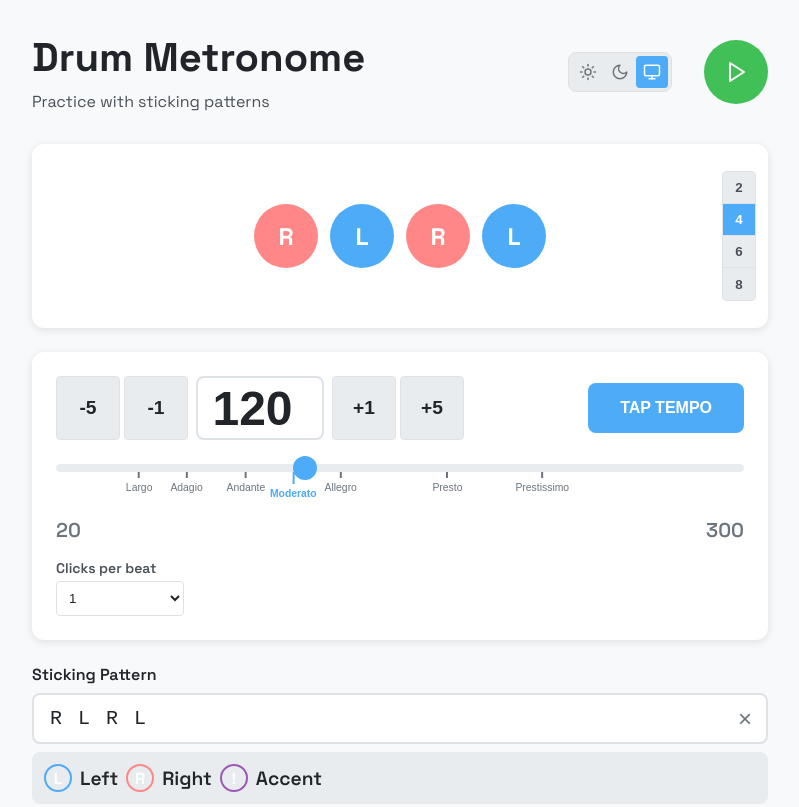
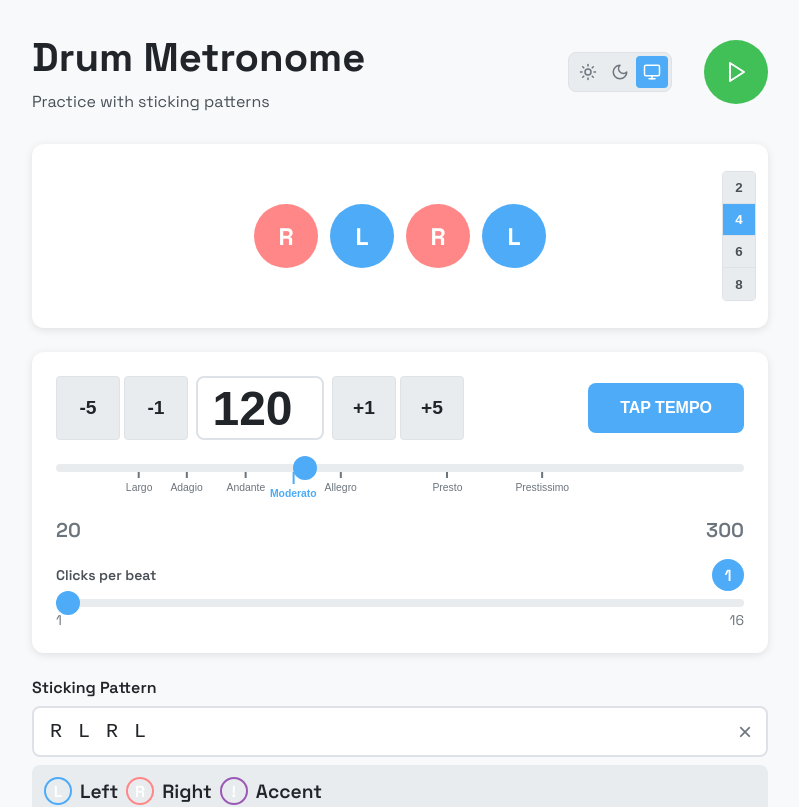
Before and after one commit to emanuelet/drum-metronome, a Vue app: page / in a window 1280 px wide. Shown: the top 807 px of the page, without its empty margins (240-1039 px from the left). Built offline with nearby package versions, Linux system fonts and the light colour scheme.

Commit message:
Replace clicks dropdown with range slider and add drum patterns

```diff
--- a/src/components/PatternInput.vue
+++ b/src/components/PatternInput.vue
@@ -1,64 +1,60 @@
 <script setup lang="ts">
-import { computed, ref, watch } from "vue";
+import { ref, watch } from 'vue';
 
 const props = defineProps<{
   modelValue: string[];
 }>();
 
 const emit = defineEmits<{
-  "update:modelValue": [value: string[]];
+  'update:modelValue': [value: string[]];
 }>();
 
-const patternString = ref(props.modelValue.join(" "));
-const error = ref("");
+const patternString = ref(props.modelValue.join(' '));
+const error = ref('');
 
 watch(
   () => props.modelValue,
   (newVal) => {
-    patternString.value = newVal.join(" ");
+    patternString.value = newVal.join(' ');
   },
-  { deep: true },
+  { deep: true }
 );
-
-const isValid = computed(() => {
-  return error.value === "" && patternString.value.trim().length > 0;
-});
 
 const validatePattern = (input: string): boolean => {
   // Remove spaces and check each character
-  const clean = input.replace(/\s/g, "");
+  const clean = input.replace(/\s/g, '');
   if (clean.length === 0) {
-    error.value = "Pattern cannot be empty";
+    error.value = 'Pattern cannot be empty';
     return false;
   }
 
   for (let i = 0; i < clean.length; i++) {
     const char = clean[i];
-    if (char === "!") {
+    if (char === '!') {
       // Check if ! is preceded by L or R
-      if (i === 0 || (clean[i - 1] !== "L" && clean[i - 1] !== "R")) {
-        error.value = "Accent (!) must follow L or R";
+      if (i === 0 || (clean[i - 1] !== 'L' && clean[i - 1] !== 'R')) {
+        error.value = 'Accent (!) must follow L or R';
         return false;
       }
-    } else if (char !== "L" && char !== "R") {
-      error.value = "Pattern can only contain L, R, and !";
+    } else if (char !== 'L' && char !== 'R') {
+      error.value = 'Pattern can only contain L, R, and !';
       return false;
     }
   }
 
-  error.value = "";
+  error.value = '';
   return true;
 };
 
 const parsePattern = (input: string): string[] => {
-  const clean = input.replace(/\s/g, "");
+  const clean = input.replace(/\s/g, '');
   const result: string[] = [];
 
   for (let i = 0; i < clean.length; i++) {
-    if (clean[i] === "!") {
+    if (clean[i] === '!') {
       // Append to previous character
       if (result.length > 0) {
-        result[result.length - 1] += "!";
+        result[result.length - 1] += '!';
       }
     } else {
       result.push(clean[i]);
@@ -74,14 +70,14 @@ const handleInput = (e: Event) => {
 
   if (validatePattern(value)) {
     const parsed = parsePattern(value);
-    emit("update:modelValue", parsed);
+    emit('update:modelValue', parsed);
   }
 };
 
 const clearPattern = () => {
-  patternString.value = "";
-  error.value = "";
-  emit("update:modelValue", []);
+  patternString.value = '';
+  error.value = '';
+  emit('update:modelValue', []);
 };
 </script>
 
--- a/src/components/PresetSelector.vue
+++ b/src/components/PresetSelector.vue
@@ -39,6 +39,16 @@ const presets: Preset[] = [
     name: 'Single Seven',
     pattern: ['R', 'L', 'R', 'L', 'R', 'L', 'L'],
     description: '7-stroke roll',
+  },
+  {
+    name: 'Six Stroke Roll',
+    pattern: ['R', 'L', 'L', 'R', 'R', 'L'],
+    description: 'RLL RRL',
+  },
+  {
+    name: 'Inverted Paradiddle',
+    pattern: ['R', 'L', 'L', 'R', 'L', 'R', 'R', 'L'],
+    description: 'RLLR LRRL',
   },
 ];
 
--- a/src/components/TempoControl.vue
+++ b/src/components/TempoControl.vue
@@ -153,18 +153,23 @@ const getSliderPosition = (bpm: number): string => {
     </div>
 
     <div class="rhythm-settings">
-      <label>
-        Clicks per beat
-        <select
+      <div class="clicks-control">
+        <div class="clicks-header">
+          <label for="clicks-per-beat">Clicks per beat</label>
+          <output for="clicks-per-beat">{{ clicksPerBeat }}</output>
+        </div>
+        <input
+          id="clicks-per-beat"
+          type="range"
+          class="subdivision-slider"
           :value="clicksPerBeat"
-          @change="emit('update:clicksPerBeat', Number(($event.target as HTMLSelectElement).value))"
-        >
-          <option v-for="clicks in 16" :key="clicks" :value="clicks">
-            {{ clicks }}
-          </option>
-        </select>
-      </label>
-
+          min="1"
+          max="16"
+          step="1"
+          @input="emit('update:clicksPerBeat', Number(($event.target as HTMLInputElement).value))"
+        />
+        <div class="clicks-range"><span>1</span><span>16</span></div>
+      </div>
     </div>
   </div>
 </template>
@@ -346,30 +351,70 @@ const getSliderPosition = (bpm: number): string => {
 }
 
 .rhythm-settings {
+  width: 100%;
+}
+
+.clicks-control {
+  display: grid;
+  gap: $spacing-sm;
+}
+
+.clicks-header,
+.clicks-range {
   display: flex;
-  flex-wrap: wrap;
-  gap: $spacing-lg;
+  justify-content: space-between;
+}
 
-  label {
+.clicks-header {
+  align-items: center;
+  color: $text-secondary;
+  font-size: $font-base;
+  font-weight: 600;
+
+  output {
     display: grid;
-    gap: $spacing-xs;
-    color: $text-secondary;
-    font-size: $font-base;
-    font-weight: 600;
+    width: 2rem;
+    height: 2rem;
+    color: white;
+    font-size: $font-lg;
+    background: $accent-primary;
+    border-radius: 50%;
+    place-items: center;
+  }
+}
+
+.subdivision-slider {
+  -webkit-appearance: none;
+  appearance: none;
+  width: 100%;
+  height: 8px;
+  background: $bg-tertiary;
+  border-radius: $radius-sm;
+  cursor: pointer;
+
+  &::-webkit-slider-thumb {
+    @include slider-thumb;
+
+    &:hover {
+      transform: scale(1.1);
+      background: $accent-secondary;
+    }
   }
 
-  select {
-    min-width: 8rem;
-    padding: $spacing-sm;
-    color: $text-primary;
-    background: $bg-secondary;
-    border: 1px solid $border-color;
-    border-radius: $radius-sm;
+  &::-moz-range-thumb {
+    width: 24px;
+    height: 24px;
+    background: $accent-primary;
+    border: 0;
+    border-radius: 50%;
+    cursor: pointer;
+  }
+}
 
-    &:focus {
-      @include input-focus;
-    }
-  }
+.clicks-range {
+  margin-top: -$spacing-xs;
+  color: $text-muted;
+  font-size: $font-base;
 }
 
 .tap-button {
```
